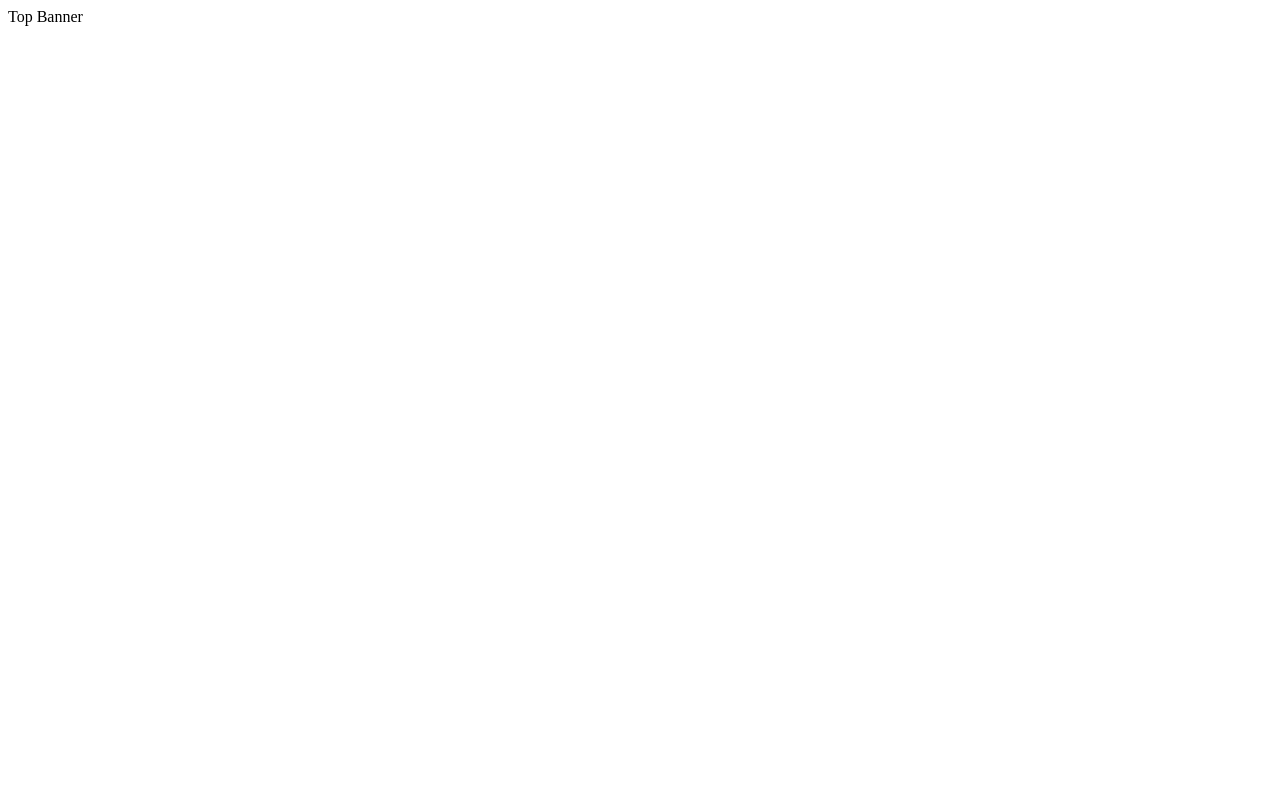
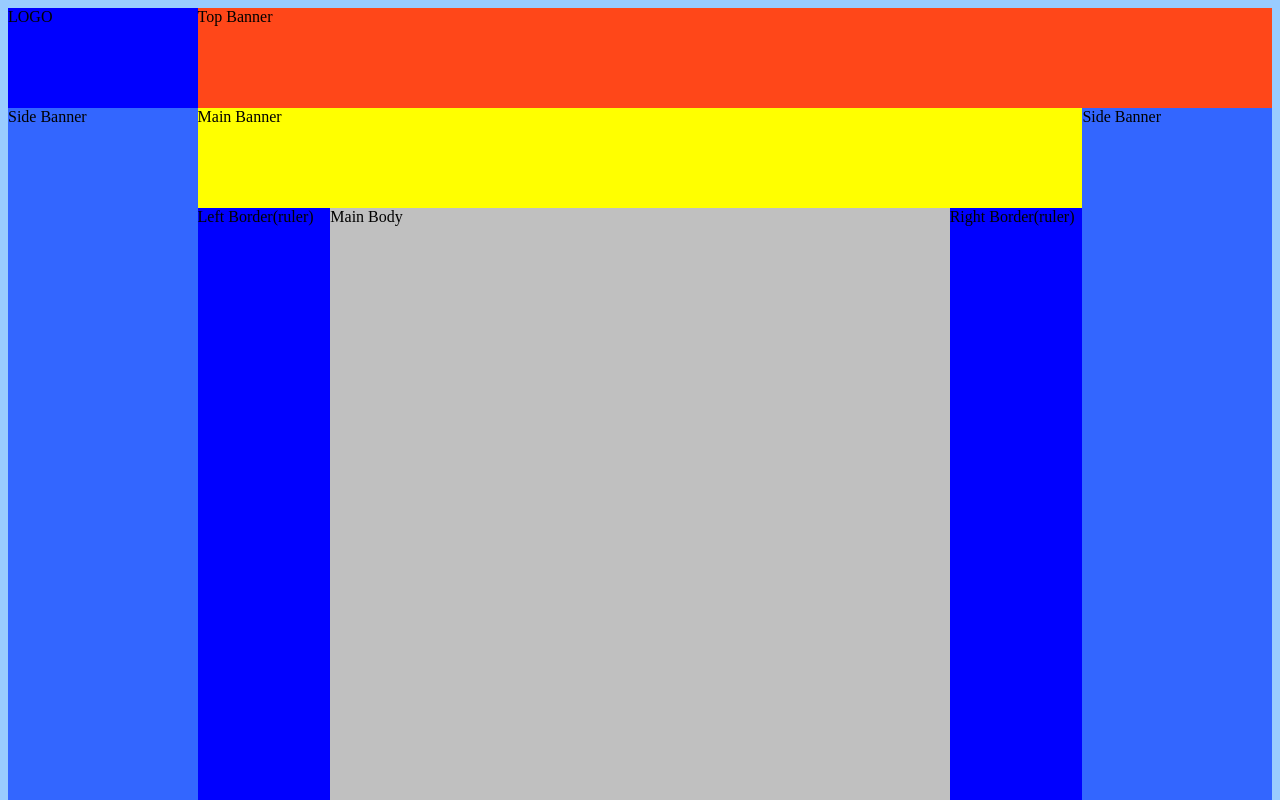
Before and after one commit to Raffriff/Project-Official, a plain HTML site: page index.html in a window 1280 px wide. Shown: the top 800 px of the page. Drawn offline with Linux system fonts and the light colour scheme.

Commit message:
div layout/registration

```diff
--- a/CSS/style.css
+++ b/CSS/style.css
@@ -1,4 +1,68 @@
 body
 {
-background-color:
+background-color: #99CCFF;
 }
+#banner
+{
+float:left;
+background-color:#FF4719;
+height:100px;
+width:100%;
+z-index:1
+}
+#banner-left
+{
+float:left;
+height:1000px;
+width:15%;
+background-color:#3366FF;
+}
+#body
+{
+float:left;
+height:900px;
+width:70%;
+background-color:green;
+}
+#banner-right
+{
+float:left;
+height:1000px;
+width:15%;
+background-color:#3366FF;
+}
+#logo
+{
+float:left;
+background-color:blue;
+height:100%;
+width:15%;
+}
+#main-banner
+{
+float:left;
+background-color:yellow;
+height:100px;
+width:100%;
+}
+#left-border
+{
+float:left;
+background-color:blue;
+height:900px;
+width:15%;
+}
+#body-main
+{
+float:left;
+background-color:silver;
+height:900px;
+width:70%;
+}
+#right-border
+{
+float:left;
+background-color:blue;
+height:900px;
+width:15%;
+}
--- a/index.html
+++ b/index.html
@@ -15,8 +15,41 @@
 		</script>
 
 	</head>
-		<div id=wrapper>Top Banner
+		<div id=banner>
+			Top Banner
+			<div id=logo>
+				LOGO
+			</div>
 		</div>
+
+		<div id=banner-left>
+			Side Banner
+		</div>
+
+		<div id=body>
+			<div id=main-banner>
+				Main Banner
+			</div>
+
+			<div id=left-border>
+				Left Border(ruler)
+			</div>
+
+			<div id=body-main>
+				Main Body
+
+			</div>
+
+			<div id=right-border>
+				Right Border(ruler)
+			</div>
+		</div>
+
+		<div id=banner-left>
+			Side Banner
+		</div>
+
+
 	</body>
 
 
```
Also changed, not shown: Javascript/Javascript.js (line endings or trailing spaces).
